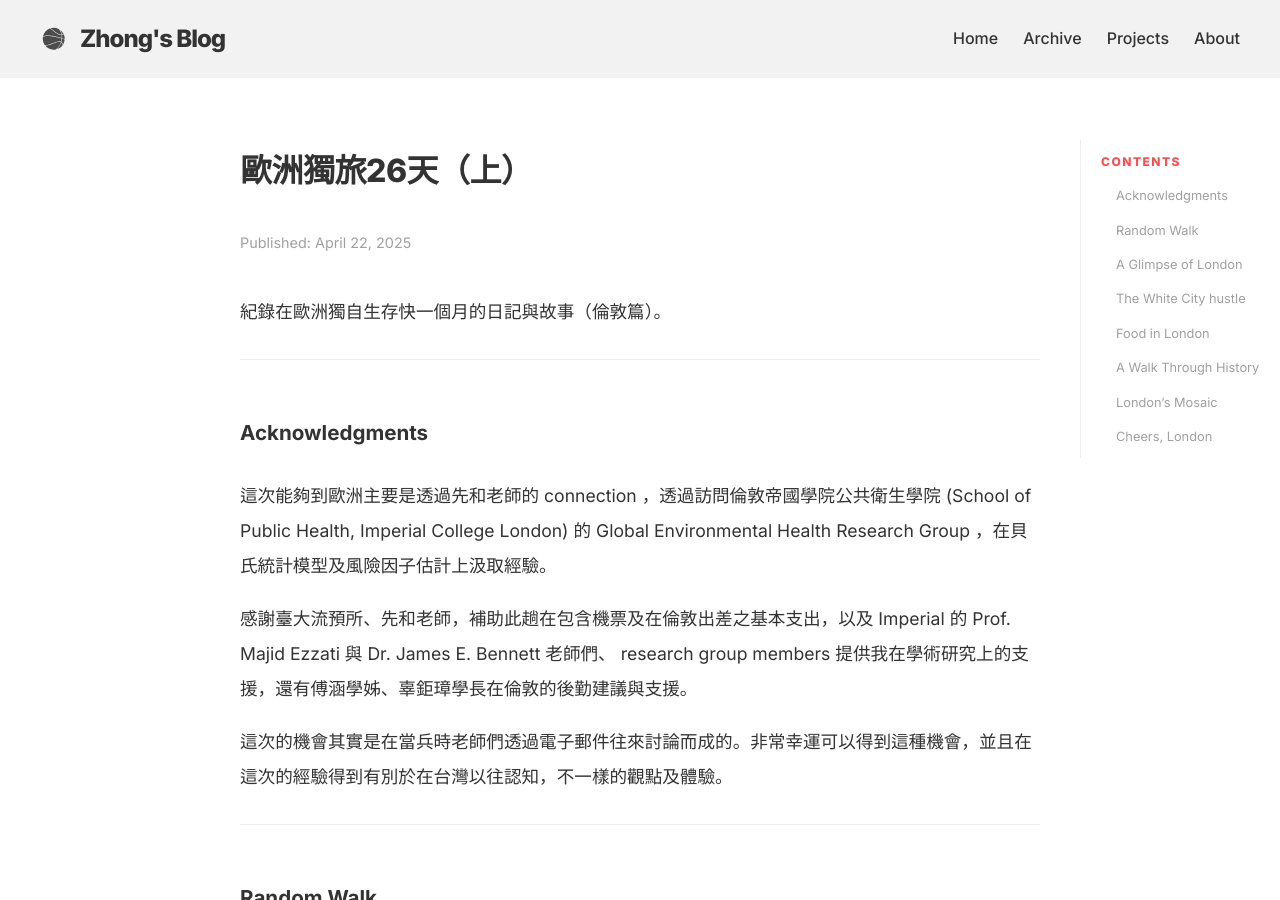
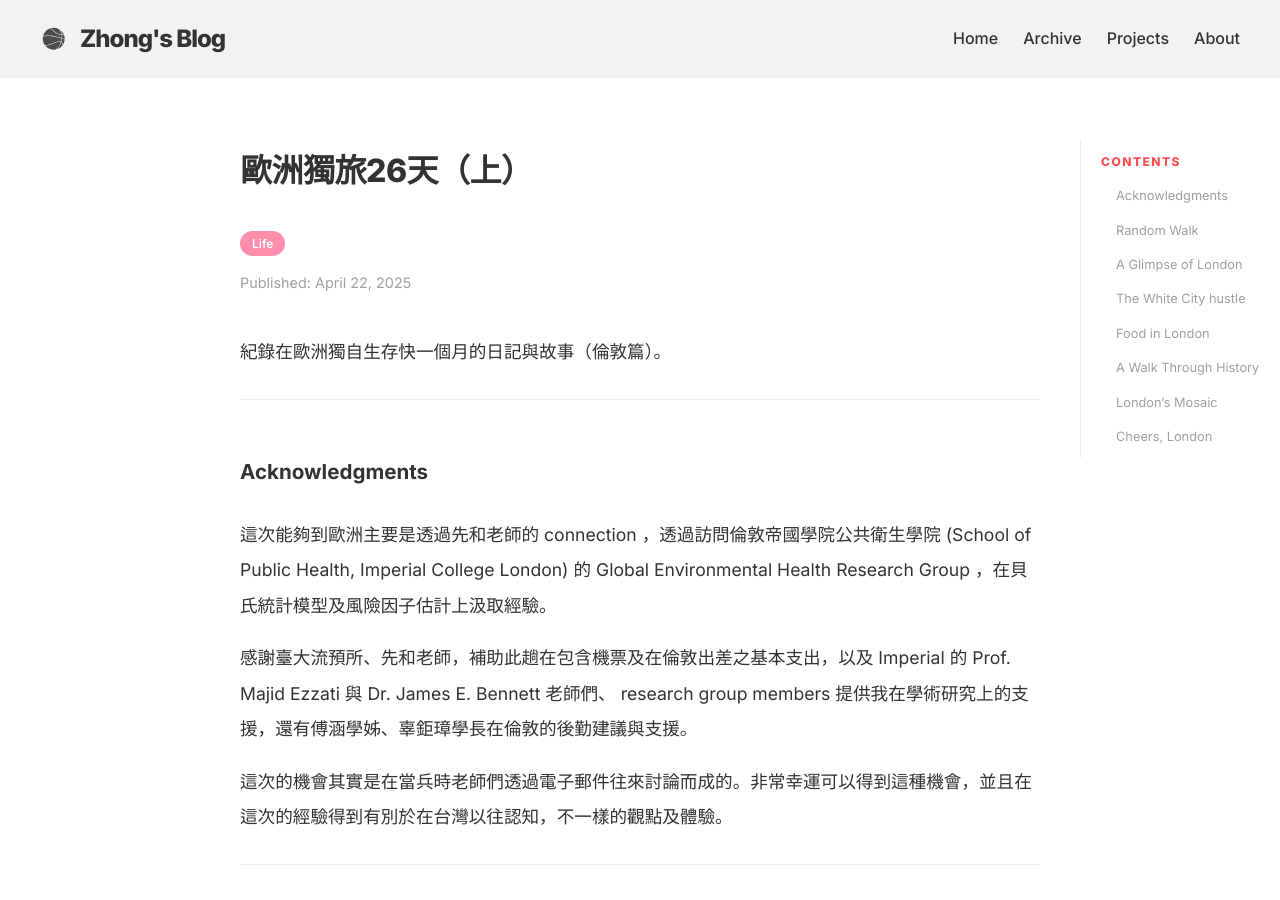
Before and after one commit to jingzhong1011/jingzhong1011.github.io, a Jekyll site: the page built from _posts/2025-04-22-europe-1.md, in a window 1280 px wide and 900 px high. Built offline with Jekyll 4.4.1, drawn with Linux system fonts in a browser that asks for light colours.

Commit message:
Update post.html

```diff
--- a/_layouts/post.html
+++ b/_layouts/post.html
@@ -14,6 +14,13 @@ layout: default
   <div class="content-container">
     <header class="post-header">
       <h1 class="post-title">{{ page.title }}</h1>
+      {% if page.tags %}
+        <div class="tags-list" style="display: flex; gap: 10px;">
+          {% for tag in page.tags %}
+            <span class="post-category tag-type" data-tag="{{ tag }}">{{ tag }}</span>
+          {% endfor %}
+        </div>
+      {% endif %}
       <p class="post-meta" style="color: var(--text-secondary); font-size: 0.9rem; margin-bottom: 40px;">
         Published: {{ page.date | date: "%B %-d, %Y" }}
       </p>
@@ -24,13 +31,6 @@ layout: default
     </div>
 
     <footer class="post-footer" style="margin-top: 50px; border-top: 1px solid var(--text-thirdary); padding-top: 20px;">
-      {% if page.tags %}
-        <div class="tags-list" style="display: flex; gap: 10px;">
-          {% for tag in page.tags %}
-            <span class="post-category" data-tag="{{ tag }}">{{ tag }}</span>
-          {% endfor %}
-        </div>
-      {% endif %}
     </footer>
   </div>
 </article>
```
